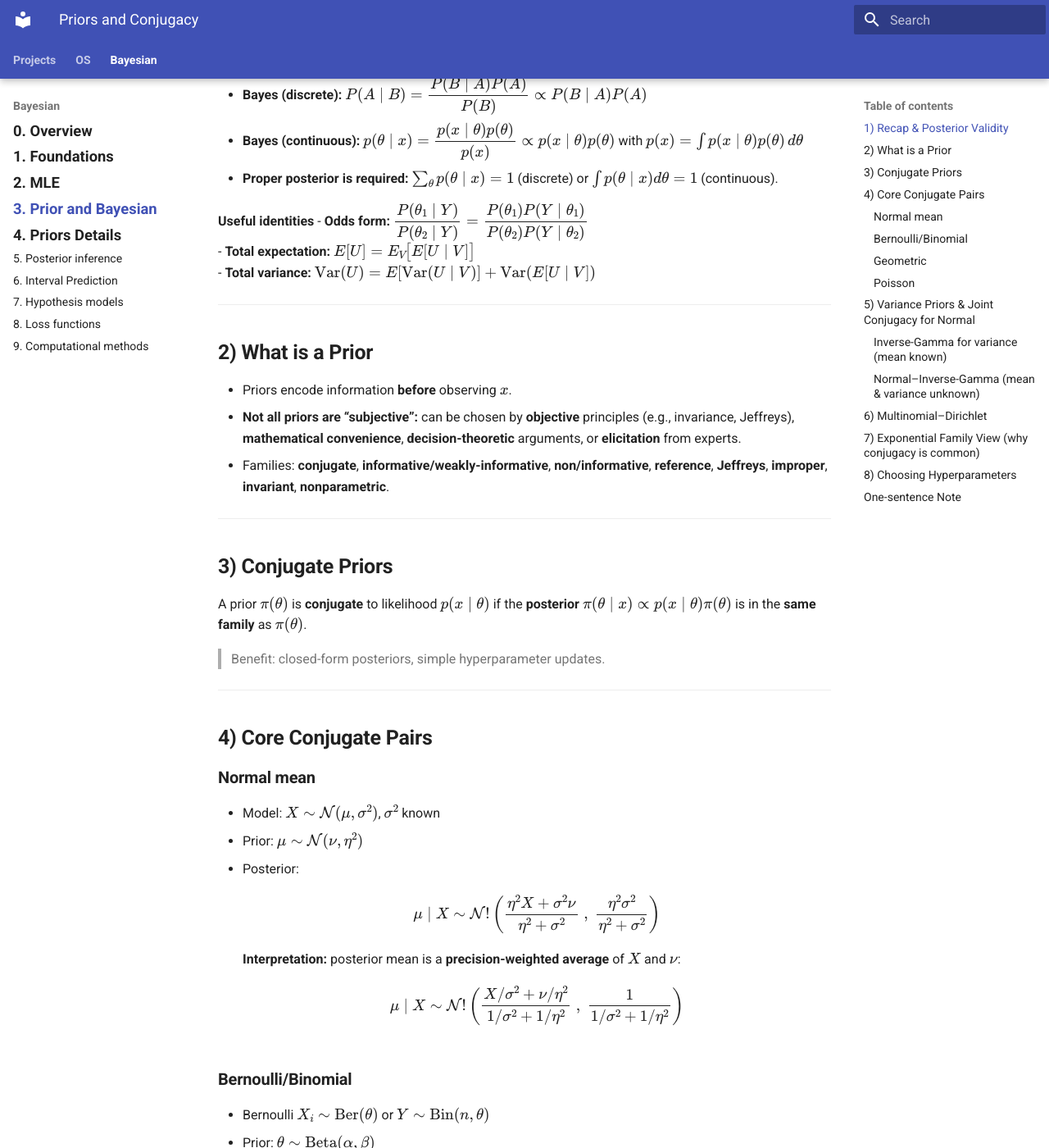
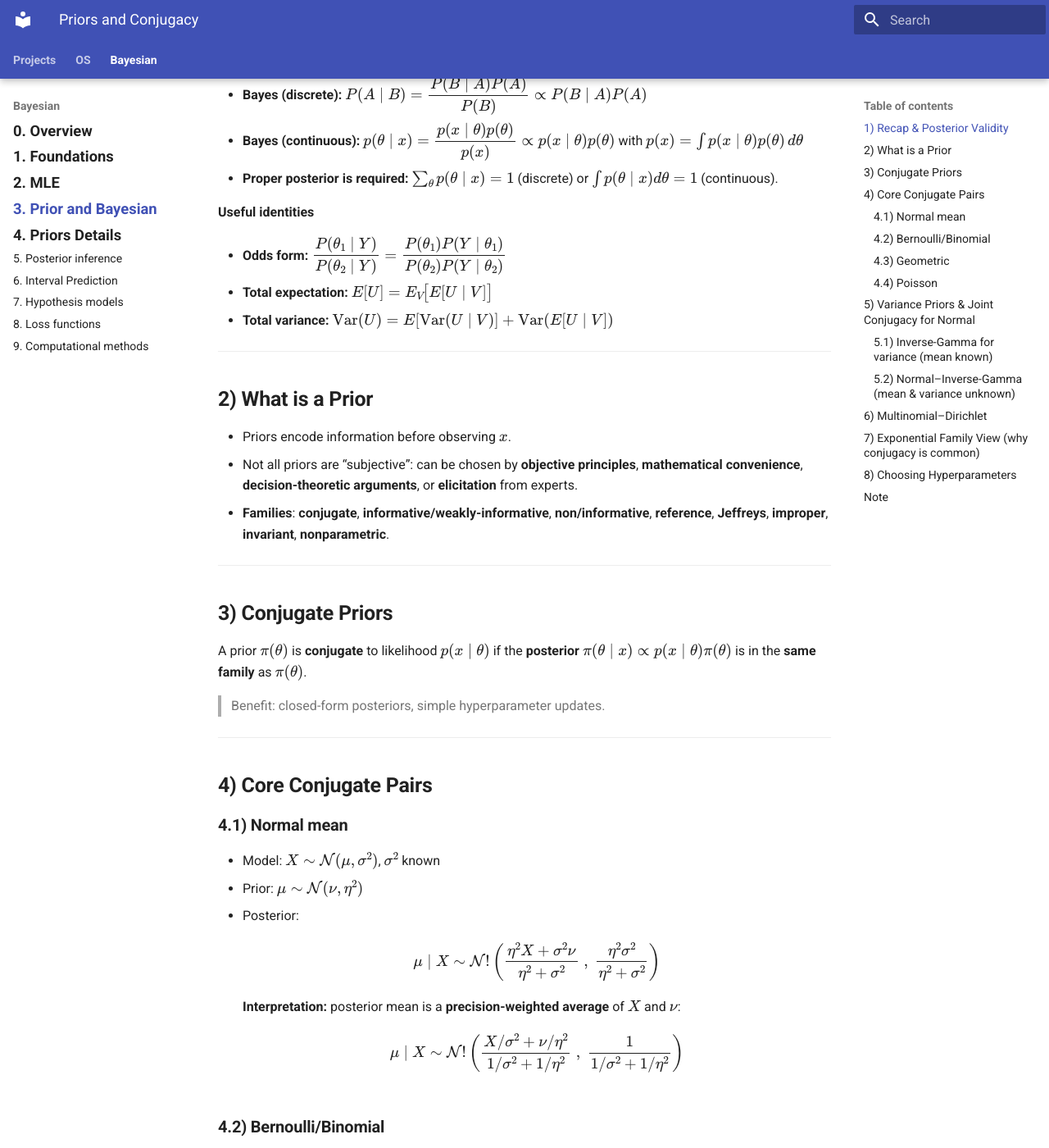
Before and after one commit to Jeongsoo-dev/ML_based_MR_CT_SeriesType_Detection, an MkDocs documentation site: the page built from docs/bayesian/lec3_priors_logic.md, in a window 1280 px wide and 1400 px high, scrolled down 278 px. Shown: the whole window at 82% size. Built offline with MkDocs 1.6.1 and Material for MkDocs 9.7.7, drawn with Linux system fonts in a browser that asks for light colours; some of the changed text lies outside the part shown.

Commit message:
Update lec3_priors_logic.md

```diff
--- a/docs/bayesian/lec3_priors_logic.md
+++ b/docs/bayesian/lec3_priors_logic.md
@@ -15,6 +15,7 @@ hide:
 - **Proper posterior is required:** $\sum_\theta p(\theta\mid x)=1$ (discrete) or $\int p(\theta\mid x)d\theta=1$ (continuous).
 
 **Useful identities**
+
 - **Odds form:** $\displaystyle \frac{P(\theta_1\mid Y)}{P(\theta_2\mid Y)}=\frac{P(\theta_1)P(Y\mid\theta_1)}{P(\theta_2)P(Y\mid\theta_2)}$
 - **Total expectation:** $E[U]=E_V\!\big[E[U\mid V]\big]$
 - **Total variance:** $\mathrm{Var}(U)=E[\mathrm{Var}(U\mid V)]+\mathrm{Var}(E[U\mid V])$
@@ -22,9 +23,9 @@ hide:
 ---
 
 ## **2) What is a Prior**
-- Priors encode information **before** observing $x$.
-- **Not all priors are “subjective”:** can be chosen by **objective** principles (e.g., invariance, Jeffreys), **mathematical convenience**, **decision-theoretic** arguments, or **elicitation** from experts.
-- Families: **conjugate**, **informative/weakly-informative**, **non/informative**, **reference**, **Jeffreys**, **improper**, **invariant**, **nonparametric**.
+- Priors encode information before observing $x$.
+- Not all priors are “subjective”: can be chosen by **objective principles**, **mathematical convenience**, **decision-theoretic arguments**, or **elicitation** from experts.
+- **Families**: **conjugate**, **informative/weakly-informative**, **non/informative**, **reference**, **Jeffreys**, **improper**, **invariant**, **nonparametric**.
 
 ---
 
@@ -36,7 +37,7 @@ A prior $\pi(\theta)$ is **conjugate** to likelihood $p(x\mid\theta)$ if the **p
 
 ## **4) Core Conjugate Pairs**
 
-### **Normal mean**
+### **4.1) Normal mean**
 - Model: $X\sim\mathcal N(\mu,\sigma^2)$, $\sigma^2$ known
 - Prior: $\mu\sim\mathcal N(\nu,\eta^2)$
 - Posterior:
@@ -54,7 +55,7 @@ A prior $\pi(\theta)$ is **conjugate** to likelihood $p(x\mid\theta)$ if the **p
   \right)
   $$
 
-### **Bernoulli/Binomial**
+### **4.2) Bernoulli/Binomial**
 - Bernoulli $X_i\sim\mathrm{Ber}(\theta)$ or $Y\sim\mathrm{Bin}(n,\theta)$
 - Prior: $\theta\sim\mathrm{Beta}(\alpha,\beta)$
 - Let $S=\sum_i X_i$ (or $y$). Posterior:
@@ -62,7 +63,7 @@ A prior $\pi(\theta)$ is **conjugate** to likelihood $p(x\mid\theta)$ if the **p
   \theta\mid X \sim \mathrm{Beta}\!\big(\alpha+S,\;\beta+n-S\big)
   $$
 
-### **Geometric**
+### **4.3) Geometric**
 - $X\sim\mathrm{Geom}(\theta)$ (trials until first success, support $1,2,\dots$)
 - Prior: $\theta\sim\mathrm{Beta}(\alpha,\beta)$
 - Posterior:
@@ -70,7 +71,7 @@ A prior $\pi(\theta)$ is **conjugate** to likelihood $p(x\mid\theta)$ if the **p
   \theta\mid X=x \sim \mathrm{Beta}\!\big(\alpha+1,\;\beta+x-1\big)
   $$
 
-### **Poisson**
+### **4.4) Poisson**
 - $X\sim\mathrm{Poisson}(\lambda)$
 - Prior: $\lambda\sim\mathrm{Gamma}(\alpha,\beta)$ (shape–rate)
 - Posterior:
@@ -81,7 +82,7 @@ A prior $\pi(\theta)$ is **conjugate** to likelihood $p(x\mid\theta)$ if the **p
 ---
 
 ## **5) Variance Priors & Joint Conjugacy for Normal**
-### **Inverse-Gamma for variance (mean known)**
+### **5.1) Inverse-Gamma for variance (mean known)**
 - $X\sim\mathcal N(\mu,\sigma^2)$ with $\mu$ known
 - Prior: $\sigma^2\sim\mathrm{InvGamma}(\alpha,\beta)$
 - Posterior:
@@ -89,7 +90,7 @@ A prior $\pi(\theta)$ is **conjugate** to likelihood $p(x\mid\theta)$ if the **p
   \sigma^2 \mid X \sim \mathrm{InvGamma}\!\left(\alpha+\tfrac12,\;\beta+\tfrac12(X-\mu)^2\right)
   $$
 
-### **Normal–Inverse-Gamma (mean & variance unknown)**
+### **5.2) Normal–Inverse-Gamma (mean & variance unknown)**
 - Likelihood: $X\mid\mu,\sigma^2\sim\mathcal N(\mu,\sigma^2)$
 - Prior:
   $$
@@ -123,7 +124,7 @@ Many likelihoods satisfy
 $$
 p(x\mid\eta)=h(x)\exp\{\eta^\top t(x)-g(\eta)\}
 $$
-A **generic conjugate prior** is
+A generic conjugate prior is
 $$
 \pi(\eta\mid\tau,\rho)\propto \exp\{\tau^\top\eta-\rho\,g(\eta)\}
 $$
@@ -143,8 +144,8 @@ $$
 
 ---
 
-## **One-sentence Note**
-> *Conjugate priors turn Bayes’ rule into simple algebra: prior hyperparameters update with sufficient statistics, giving closed-form posteriors and crisp interpretations (precision-weighted averaging, count-additivity).*
+## **Note**
+> Conjugate priors turn Bayes’ rule into simple algebra: prior hyperparameters update with sufficient statistics, giving closed-form posteriors and crisp interpretations (precision-weighted averaging, count-additivity).
 
 ---
 <sub>© Jeongsoo Pang — All rights reserved
```
